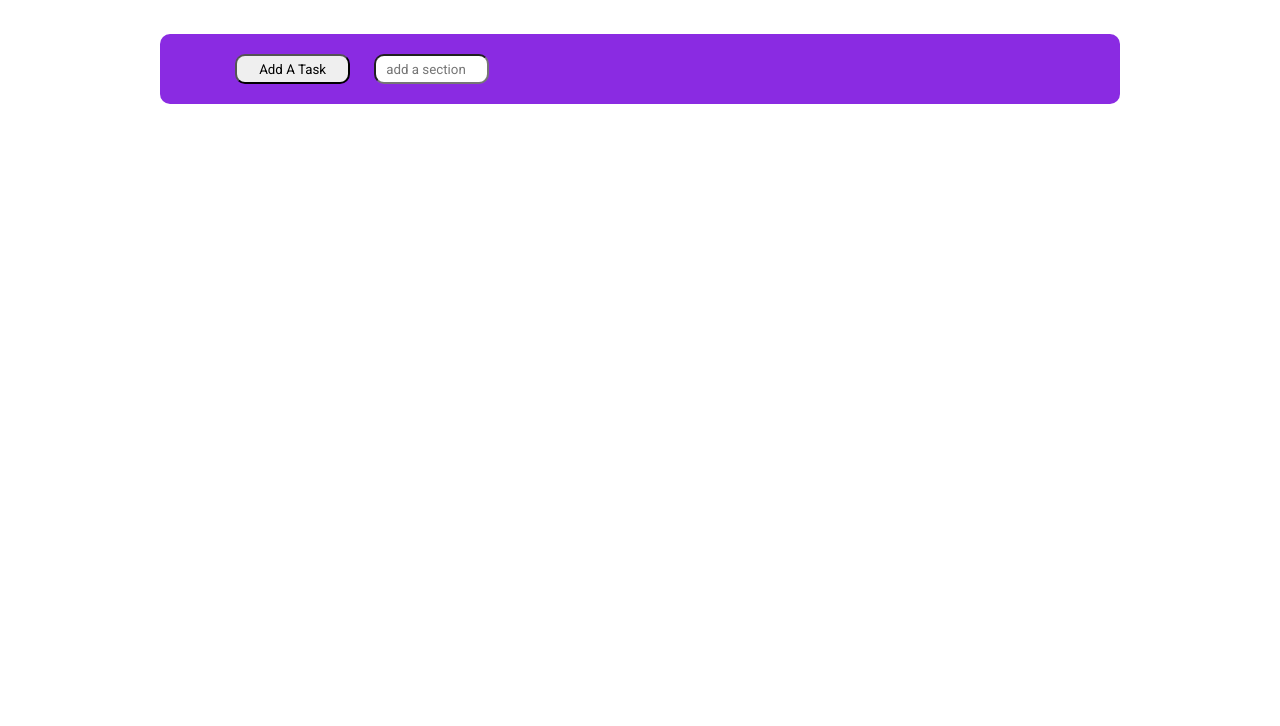
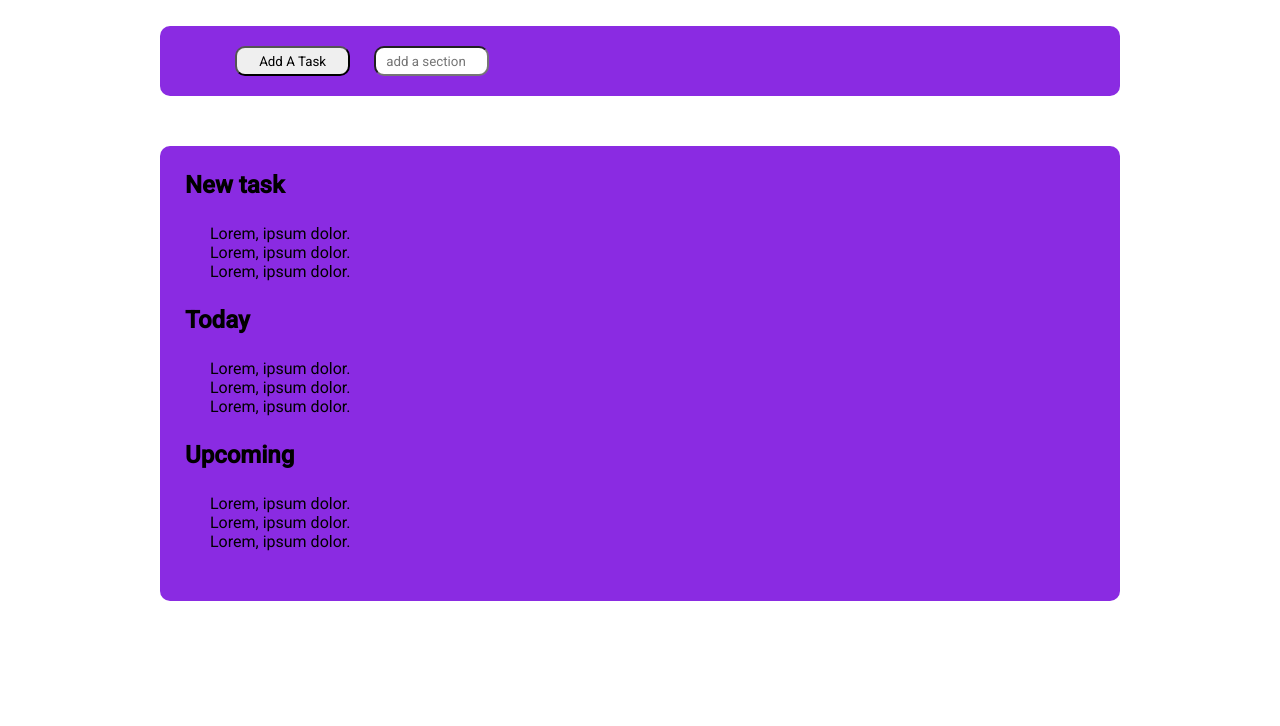
Before and after one commit to Richiisontheway/html-css-toboolist, a plain HTML site: page index.html in a window 1280 px wide. Shown: the part 74-800 px from the top of the page. Drawn offline with Linux system fonts and the light colour scheme.

Commit message:
inizio lista

```diff
--- a/css/style.css
+++ b/css/style.css
@@ -7,11 +7,16 @@
 
     font-family: 'Roboto', sans-serif;
 }
-
+/* titolo */
 .titolo{
 
     display: inline-block;
 
+
+}
+
+img,h1{
+    vertical-align: middle;
 }
 
 .contenitore{
@@ -19,7 +24,7 @@
     background-color: blueviolet;
 
 }
-
+/* secondo contenitore */
 .contenitore2{
 
     width: 75%;
@@ -33,7 +38,7 @@
     border-radius: 10px;
 
 }
-     /* secondo contenitore */
+
 .bottone1{
 
     margin: 20px;
@@ -59,3 +64,27 @@
     padding-left: 10px;
 
 }
+
+
+.listitembox{
+
+    width: 75%;
+
+    margin: auto;
+
+    margin-top: 50px;
+
+    background-color: blueviolet;
+
+    border-radius: 10px;
+
+}
+
+ul , ol{
+
+    padding: 25px;
+
+    list-style: none;
+
+
+}
--- a/index.html
+++ b/index.html
@@ -21,12 +21,74 @@
         </header>
 
         <body>
-
+            <!-- inizio secondo contenitore -->
             <div class="contenitore2">
 
-            <button class="bottone1">Add A Task</button>
+                <button class="bottone1">Add A Task</button>
 
-            <input type="text" placeholder="add a section" class="aggiungi">
+                <input type="text" placeholder="add a section" class="aggiungi">
+
+            </div>
+                <!-- inizio terzo contenitore -->
+            <div class="listitembox">
+
+                <ul>
+                    <li>
+
+                        <h2>New task</h2>
+
+                        <ul>
+
+                            <li>Lorem, ipsum dolor.</li>
+
+                            <li>Lorem, ipsum dolor.</li>
+
+                            <li>Lorem, ipsum dolor.</li>
+
+                        </ul>
+
+
+
+                    </li>
+
+                    <li>
+
+                        <h2>Today</h2>
+
+                        <ul>
+
+                            <li>Lorem, ipsum dolor.</li>
+
+                            <li>Lorem, ipsum dolor.</li>
+
+                            <li>Lorem, ipsum dolor.</li>
+
+                        </ul>
+
+
+
+                    </li>
+
+                    <li>
+
+                        <h2>Upcoming</h2>
+
+                        <ul>
+
+                            <li>Lorem, ipsum dolor.</li>
+
+                            <li>Lorem, ipsum dolor.</li>
+
+                            <li>Lorem, ipsum dolor.</li>
+
+                        </ul>
+
+
+
+                    </li>
+
+
+                </ul>
 
             </div>
         </body>
```
